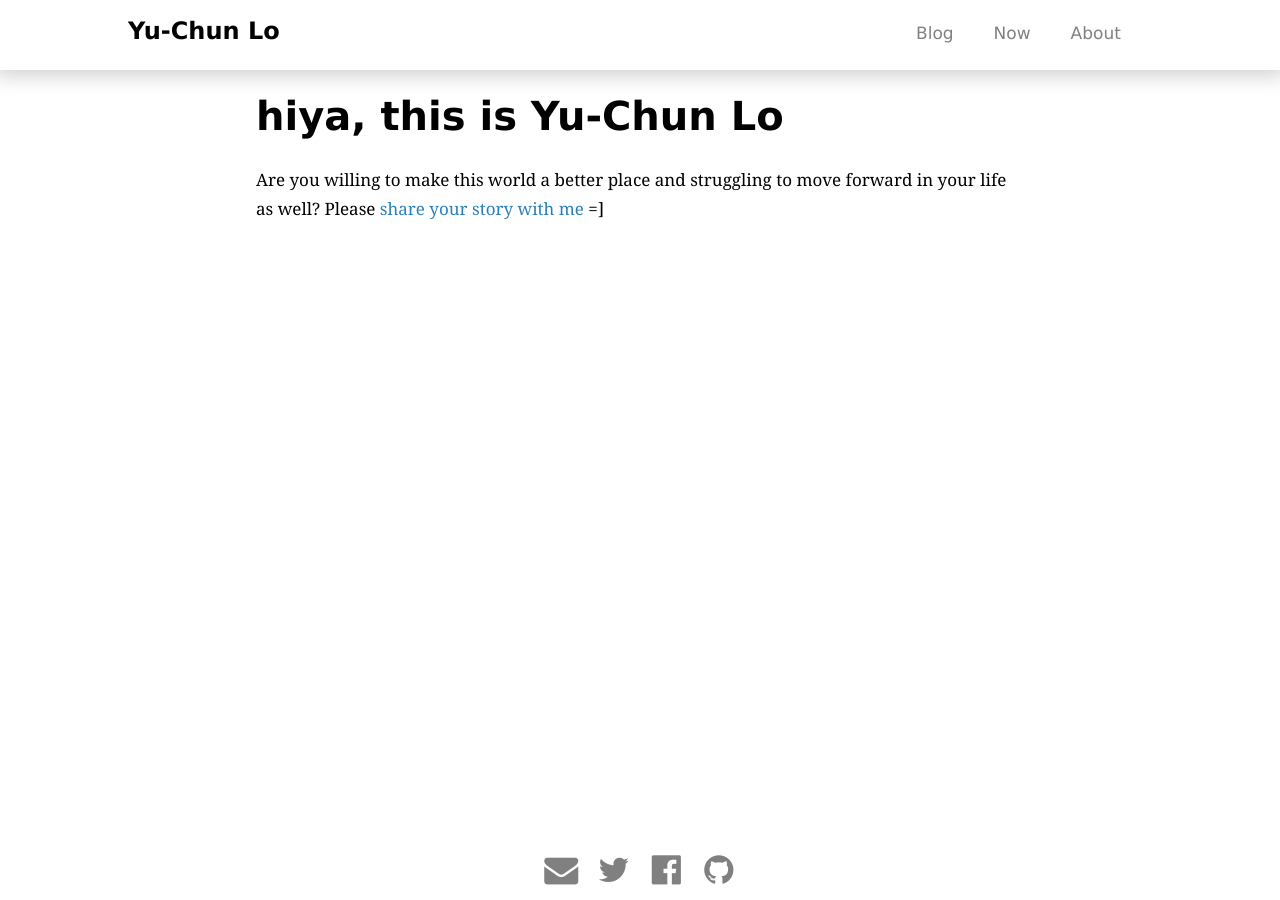
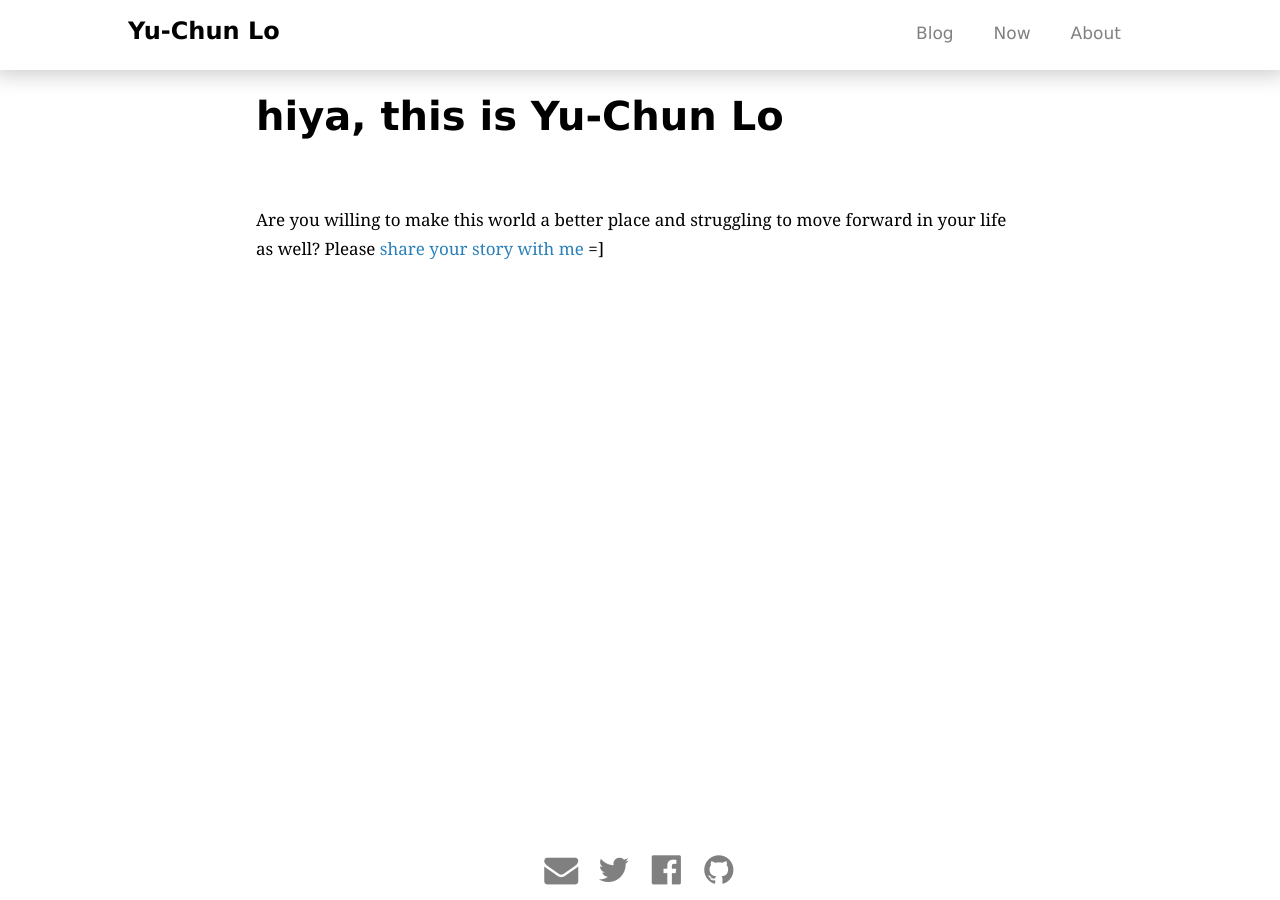
Before and after one commit to yuchunlo/yuchunlo.github.io, a Jekyll site: the page built from index.html, in a window 1280 px wide. Built offline with Jekyll 4.4.1, drawn with Linux system fonts in a browser that asks for light colours; nearby versions of some CDN libraries.

Commit message:
Update main.css

```diff
--- a/css/main.css
+++ b/css/main.css
@@ -20,7 +20,7 @@
   font-size: 24px;
   font-weight: bold;
   line-height: 1.5em;
-  padding-bottom: 27px;
+  margin-bottom: 1em;
 }
 @media only screen and (min-width: 768px) and (max-width: 979px) {
   #page-title {
```
